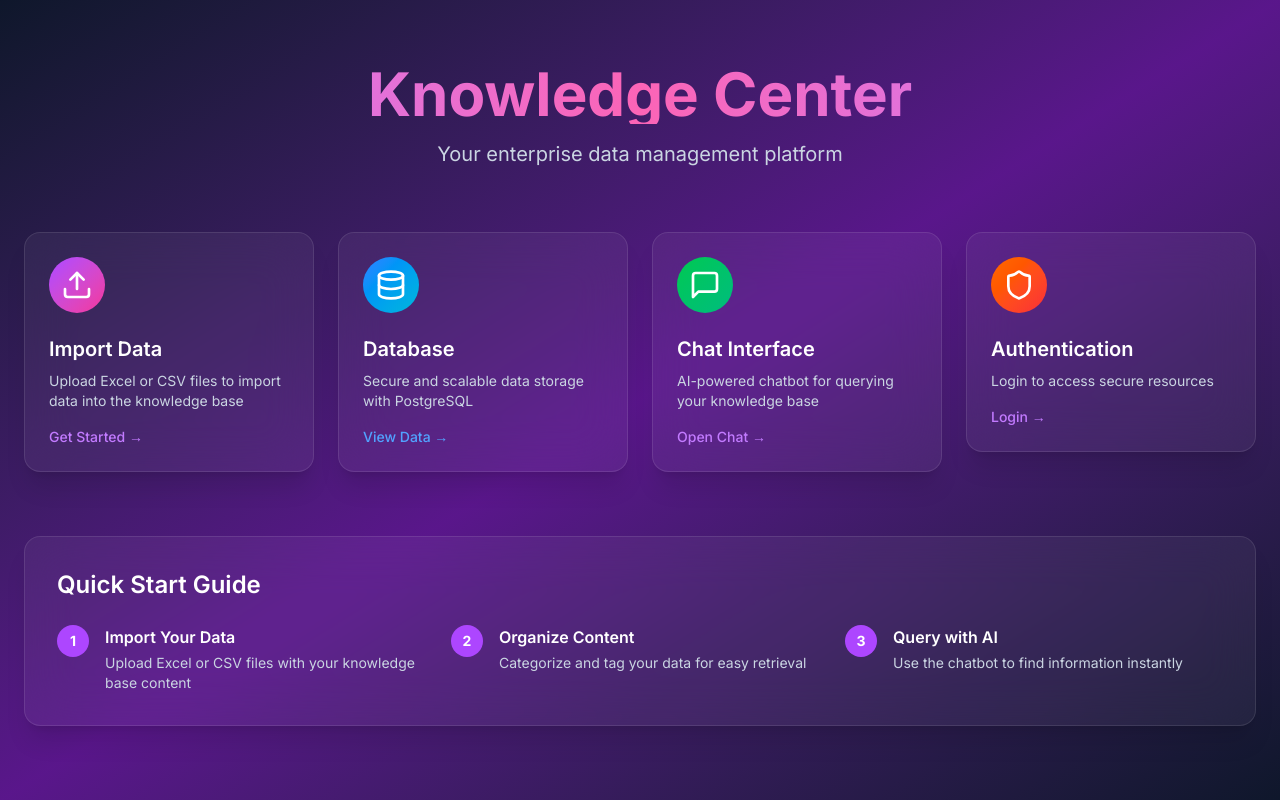
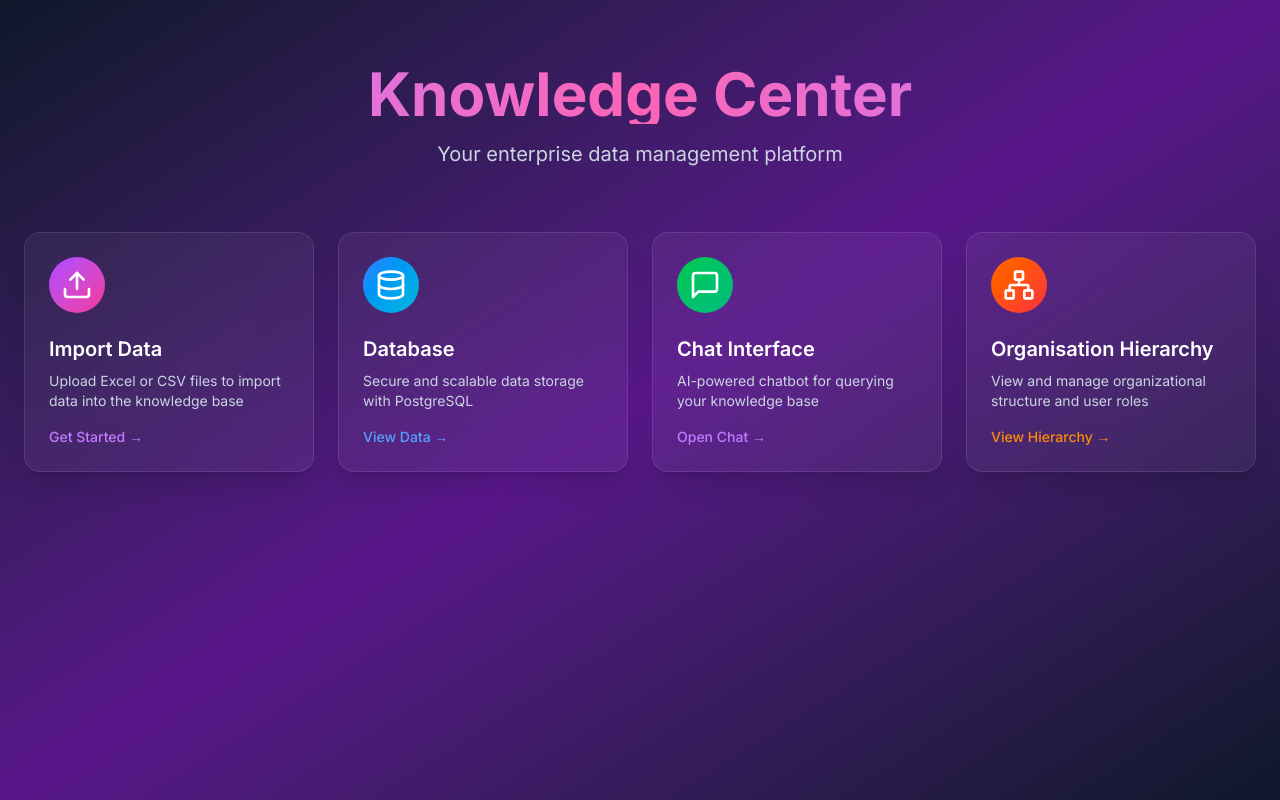
Before and after one commit to Tamanna281/knowledge-center, a Next.js app: page / in a window 1280 px wide. Built offline with nearby package versions, Linux system fonts and the light colour scheme.

Commit message:
Update middleware

```diff
--- /dev/null
+++ b/src/app/hierarchy/page.tsx
@@ -0,0 +1,136 @@
+"use client"
+
+import { useState, useEffect } from 'react'
+import { useRouter } from 'next/navigation'
+import { ArrowLeft, Loader2 } from 'lucide-react'
+import axios from 'axios'
+import TreeContext from '@/components/hierarchy/TreeContext'
+import OrgNode from '@/components/hierarchy/OrgNode'
+import AddUserForm from '@/components/hierarchy/AddUserForm'
+
+type OrgUser = {
+    id: string
+    name: string
+    email: string
+    role: { name: string }
+    managerId?: string | null
+    children: OrgUser[]
+}
+
+type RoleOption = {
+    id: string
+    name: string
+}
+
+export default function HierarchyPage() {
+    const router = useRouter()
+    const [hierarchy, setHierarchy] = useState<OrgUser[]>([])
+    const [roles, setRoles] = useState<RoleOption[]>([])
+    const [loading, setLoading] = useState(true)
+
+    useEffect(() => {
+        fetchHierarchy()
+    }, [])
+
+    const fetchHierarchy = async () => {
+        try {
+            const response = await axios.get('/api/admin/stats', {
+                withCredentials: true
+            })
+            const { users, roles: fetchedRoles } = response.data
+
+            // Build hierarchy
+            const userMap = new Map<string, OrgUser>()
+
+            // Initialize nodes
+            users.forEach((u: any) => {
+                userMap.set(u.id, {
+                    ...u,
+                    name: u.username || u.email || 'Unknown',
+                    email: u.email,
+                    role: { name: u.role?.name || u.role },
+                    children: []
+                })
+            })
+
+            // Build tree
+            const roots: OrgUser[] = []
+            userMap.forEach((user) => {
+                if (user.managerId && userMap.has(user.managerId)) {
+                    userMap.get(user.managerId)!.children.push(user)
+                } else {
+                    roots.push(user)
+                }
+            })
+
+            setHierarchy(roots)
+            setRoles(fetchedRoles || [])
+            setLoading(false)
+        } catch (error) {
+            console.error('Failed to fetch hierarchy:', error)
+            setLoading(false)
+        }
+    }
+
+    if (loading) {
+        return (
+            <div className="flex min-h-screen items-center justify-center bg-gradient-to-br from-slate-900 via-purple-900 to-slate-900">
+                <div className="flex items-center gap-3 text-xl text-white">
+                    <Loader2 className="h-6 w-6 animate-spin" />
+                    Loading hierarchy...
+                </div>
+            </div>
+        )
+    }
+
+    return (
+        <div className="min-h-screen bg-gradient-to-br from-slate-900 via-purple-900 to-slate-900 p-8">
+            <div className="mx-auto max-w-7xl">
+                {/* Header */}
+                <div className="mb-8 flex items-center justify-between">
+                    <div className="flex items-center gap-4">
+                        <button
+                            onClick={() => router.push('/')}
+                            className="flex items-center gap-2 rounded-lg bg-white/10 px-4 py-2 text-white transition-all hover:bg-white/20"
+                        >
+                            <ArrowLeft className="h-5 w-5" />
+                            Back to Home
+                        </button>
+                        <h1 className="text-4xl font-bold text-white">Organization Hierarchy</h1>
+                    </div>
+                </div>
+
+                {/* Hierarchy Tree - Full Width */}
+                <div className="rounded-2xl border border-white/10 bg-white/5 p-8 shadow-xl backdrop-blur-xl">
+                    <h2 className="mb-6 text-2xl font-semibold text-white">
+                        Organizational Structure
+                    </h2>
+
+                    <div className="min-h-[400px]">
+                        <TreeContext>
+                            {hierarchy.length === 0 ? (
+                                <div className="flex flex-col items-center justify-center p-12 text-center">
+                                    <div className="mb-4 text-slate-400">
+                                        <p className="mb-2 text-lg">No hierarchy data available</p>
+                                        <p className="text-sm">Add users to see the organizational structure</p>
+                                    </div>
+                                    <AddUserForm managerId="" existingRoles={roles} />
+                                </div>
+                            ) : (
+                                <div className="space-y-4">
+                                    {hierarchy.map((node) => (
+                                        <OrgNode
+                                            key={node.id}
+                                            node={node}
+                                            existingRoles={roles}
+                                        />
+                                    ))}
+                                </div>
+                            )}
+                        </TreeContext>
+                    </div>
+                </div>
+            </div>
+        </div>
+    )
+}
--- a/src/app/page.tsx
+++ b/src/app/page.tsx
@@ -1,6 +1,6 @@
 
 import Link from "next/link";
-import { Upload, Database, MessageSquare, Shield } from "lucide-react";
+import { Upload, Database, MessageSquare, Network } from "lucide-react";
 
 export default function Home() {
     return (
@@ -72,66 +72,26 @@ export default function Home() {
                         </div>
                     </Link>
 
-                    {/* Authentication Card */}
-                    <Link href="/login">
-                        <div className="group cursor-pointer rounded-2xl border border-white/10 bg-white/5 p-6 shadow-xl backdrop-blur-xl transition-all duration-300 hover:scale-[1.05] hover:border-purple-400/50 hover:bg-white/10">
+                    {/* Admin Hierarchy Card */}
+                    <Link href="/hierarchy">
+                        <div className="group cursor-pointer rounded-2xl border border-white/10 bg-white/5 p-6 shadow-xl backdrop-blur-xl transition-all duration-300 hover:scale-[1.05] hover:border-orange-400/50 hover:bg-white/10">
                             <div className="mb-4 inline-block rounded-full bg-gradient-to-br from-orange-500 to-red-500 p-3">
-                                <Shield className="h-8 w-8 text-white" />
+                                <Network className="h-8 w-8 text-white" />
                             </div>
                             <h2 className="mb-2 text-xl font-semibold text-white">
-                                Authentication
+                                Organisation Hierarchy
                             </h2>
                             <p className="text-sm text-slate-300">
-                                Login to access secure resources
+                                View and manage organizational structure and user roles
                             </p>
-                            <div className="mt-4 flex items-center text-sm font-medium text-purple-400 transition-all group-hover:translate-x-1">
-                                Login →
+                            <div className="mt-4 flex items-center text-sm font-medium text-orange-400 transition-all group-hover:translate-x-1">
+                                View Hierarchy →
                             </div>
                         </div>
                     </Link>
                 </div>
 
-                {/* Quick Start Section */}
-                <div className="mt-16 rounded-2xl border border-white/10 bg-white/5 p-8 shadow-xl backdrop-blur-xl">
-                    <h2 className="mb-6 text-2xl font-semibold text-white">
-                        Quick Start Guide
-                    </h2>
-                    <div className="grid gap-4 md:grid-cols-3">
-                        <div className="flex gap-4">
-                            <div className="flex h-8 w-8 shrink-0 items-center justify-center rounded-full bg-purple-500 text-sm font-bold text-white">
-                                1
-                            </div>
-                            <div>
-                                <h3 className="mb-1 font-semibold text-white">Import Your Data</h3>
-                                <p className="text-sm text-slate-300">
-                                    Upload Excel or CSV files with your knowledge base content
-                                </p>
-                            </div>
-                        </div>
-                        <div className="flex gap-4">
-                            <div className="flex h-8 w-8 shrink-0 items-center justify-center rounded-full bg-purple-500 text-sm font-bold text-white">
-                                2
-                            </div>
-                            <div>
-                                <h3 className="mb-1 font-semibold text-white">Organize Content</h3>
-                                <p className="text-sm text-slate-300">
-                                    Categorize and tag your data for easy retrieval
-                                </p>
-                            </div>
-                        </div>
-                        <div className="flex gap-4">
-                            <div className="flex h-8 w-8 shrink-0 items-center justify-center rounded-full bg-purple-500 text-sm font-bold text-white">
-                                3
-                            </div>
-                            <div>
-                                <h3 className="mb-1 font-semibold text-white">Query with AI</h3>
-                                <p className="text-sm text-slate-300">
-                                    Use the chatbot to find information instantly
-                                </p>
-                            </div>
-                        </div>
-                    </div>
-                </div>
+
             </main>
         </div>
     );
--- a/src/middleware.ts
+++ b/src/middleware.ts
@@ -8,7 +8,7 @@ export function middleware(request: NextRequest) {
     const { pathname } = request.nextUrl
 
     // Protected routes pattern
-    const isProtectedRoute = pathname.startsWith('/dashboard') || pathname.startsWith('/chatbot') || pathname.startsWith('/import')
+    const isProtectedRoute = pathname.startsWith('/dashboard') || pathname.startsWith('/chatbot') || pathname.startsWith('/import') || pathname.startsWith('/database') || pathname.startsWith('/hierarchy')
     const isAuthRoute = pathname.startsWith('/login') || pathname.startsWith('/signup') || pathname.startsWith('/verify') || pathname.startsWith('/forgot') || pathname.startsWith('/reset')
 
     if (isProtectedRoute && !token) {
@@ -49,6 +49,8 @@ export const config = {
         '/dashboard/:path*',
         '/chatbot/:path*',
         '/import/:path*',
+        '/database/:path*',
+        '/hierarchy/:path*',
         '/login',
         '/signup',
         '/verify',
```
